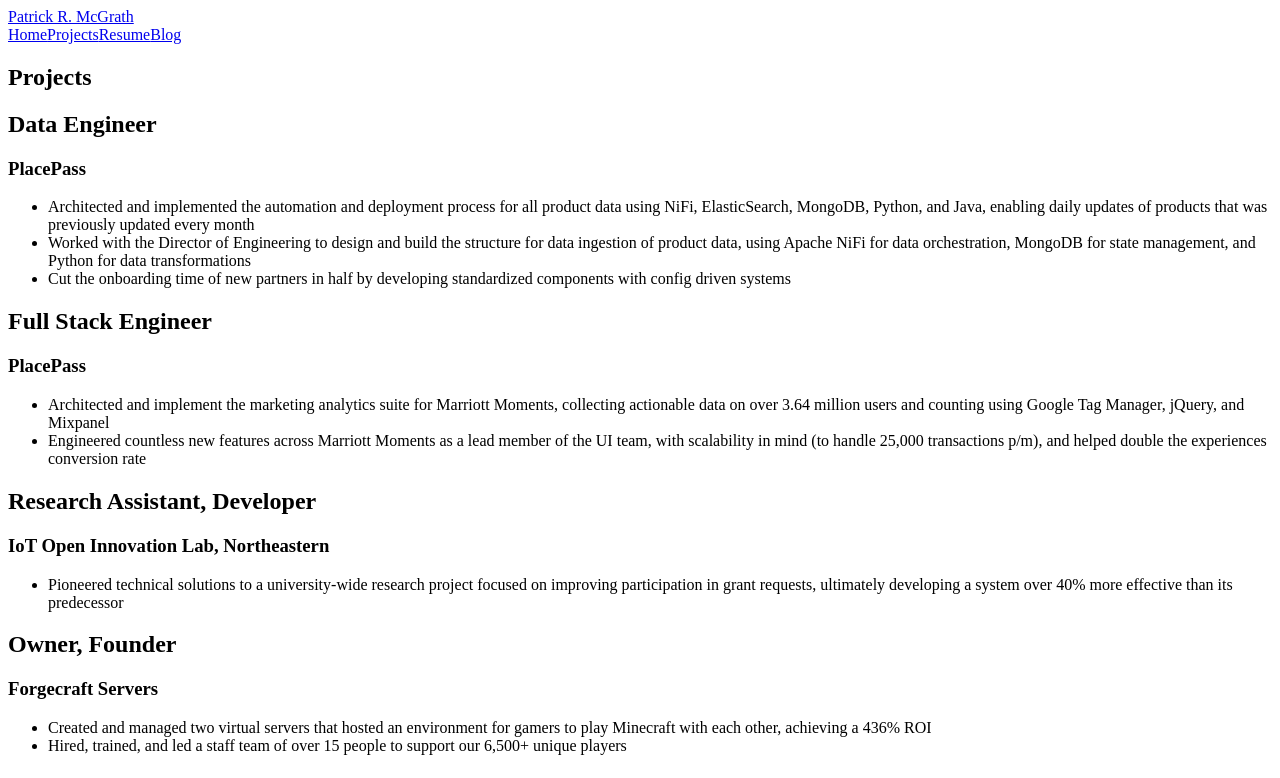
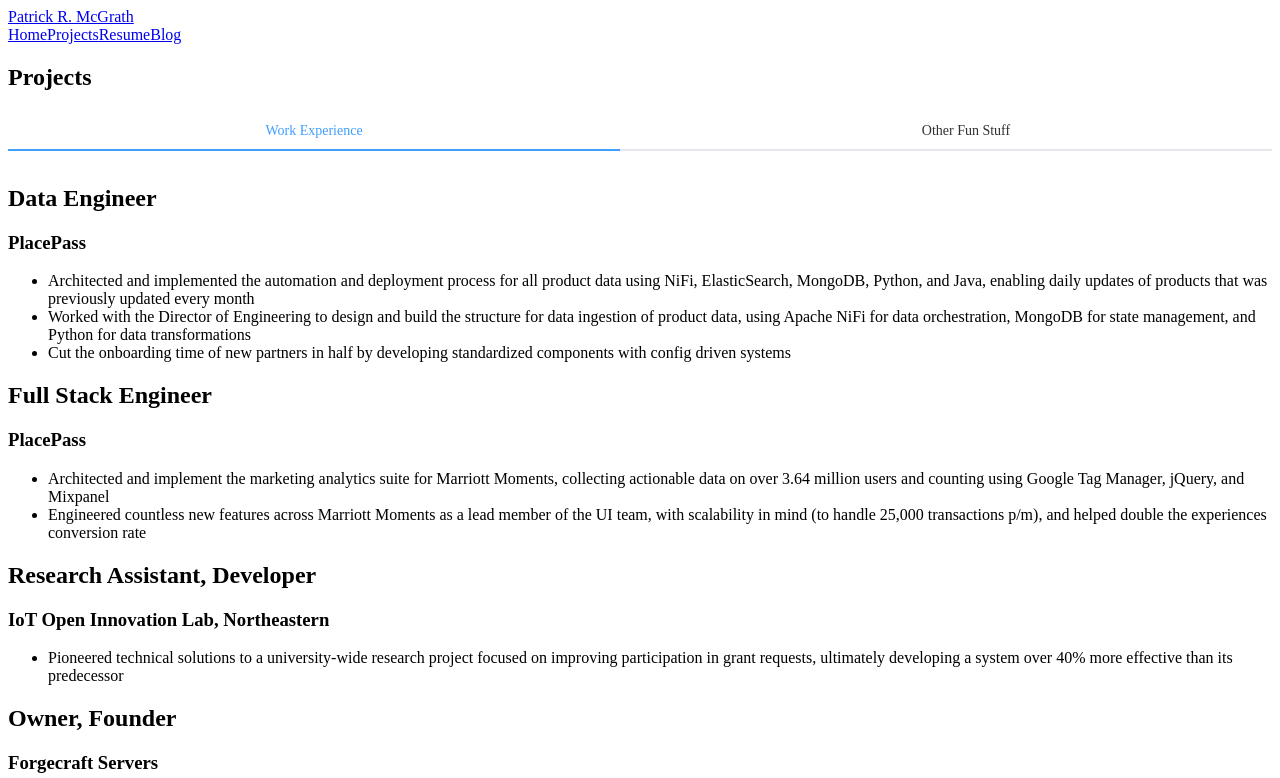
Before and after one commit to PatrickMcGrath29/patrickmcgrath.io, a Vue app: page /#/projects in a window 1280 px wide. Shown: the top 778 px of the page. Built offline with nearby package versions, Linux system fonts and the light colour scheme.

Commit message:
Updates to styles on the projects page

```diff
--- a/src/assets/styles/pages/project-entry.scss
+++ b/src/assets/styles/pages/project-entry.scss
@@ -1,5 +1,6 @@
 .project-entry {
   height: 480px;
+  margin: 10px;
   perspective: 1000px;
 
   @include media-up($medium-screen) {
--- a/src/assets/styles/pages/projects-index.scss
+++ b/src/assets/styles/pages/projects-index.scss
@@ -12,3 +12,14 @@
     flex-direction: column;
   }
 }
+
+// Overrides for Element UI
+#projects {
+  .el-tabs__active-bar {
+    background-color: $yellow;
+  }
+
+  .el-tabs__item {
+    color: $text-color;
+  }
+}
--- a/src/components/ProjectEntry.vue
+++ b/src/components/ProjectEntry.vue
@@ -21,7 +21,7 @@
 <script>
 export default {
   name: "project-entry",
-  props: ["project", "index"]
-};
+  props: ['project', 'index']
+}
 </script>
 <style lang="sass"></style>
--- a/src/pages/projects/Index.vue
+++ b/src/pages/projects/Index.vue
@@ -7,14 +7,22 @@
         </div>
       </div>
       <div class="container">
+        <el-tabs stretch="true">
+          <el-tab-pane
+            v-for="(projectGroup, index) in projects"
+            :key="index"
+            :label="projectGroup.title"
+          >
             <div class="project-section__wrapper">
               <project-entry
-            v-for="(project, index) in projects"
+                v-for="(project, index) in projectGroup.projects"
                 :key="index"
                 :project="project"
                 :index="index"
               ></project-entry>
             </div>
+          </el-tab-pane>
+        </el-tabs>
       </div>
     </section>
   </default-template>
@@ -39,7 +47,7 @@ export default {
   },
   computed: {
     projects: function() {
-      return this.projectList.map(projectGroup => projectGroup.projects).flat();
+      return this.projectList;
     }
   },
   methods: {
```
Lines whose indentation alone changed are shown as unchanged.
